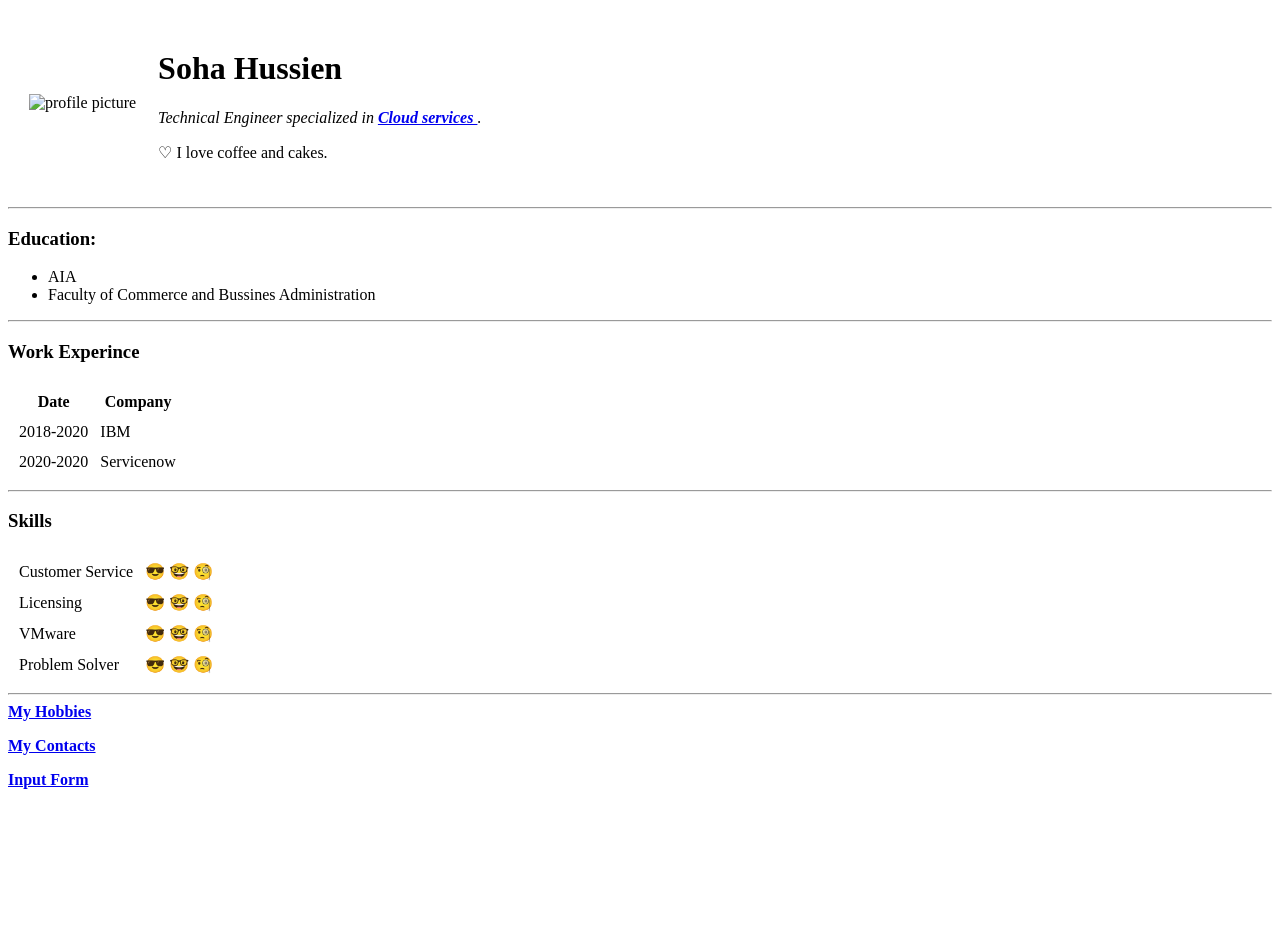
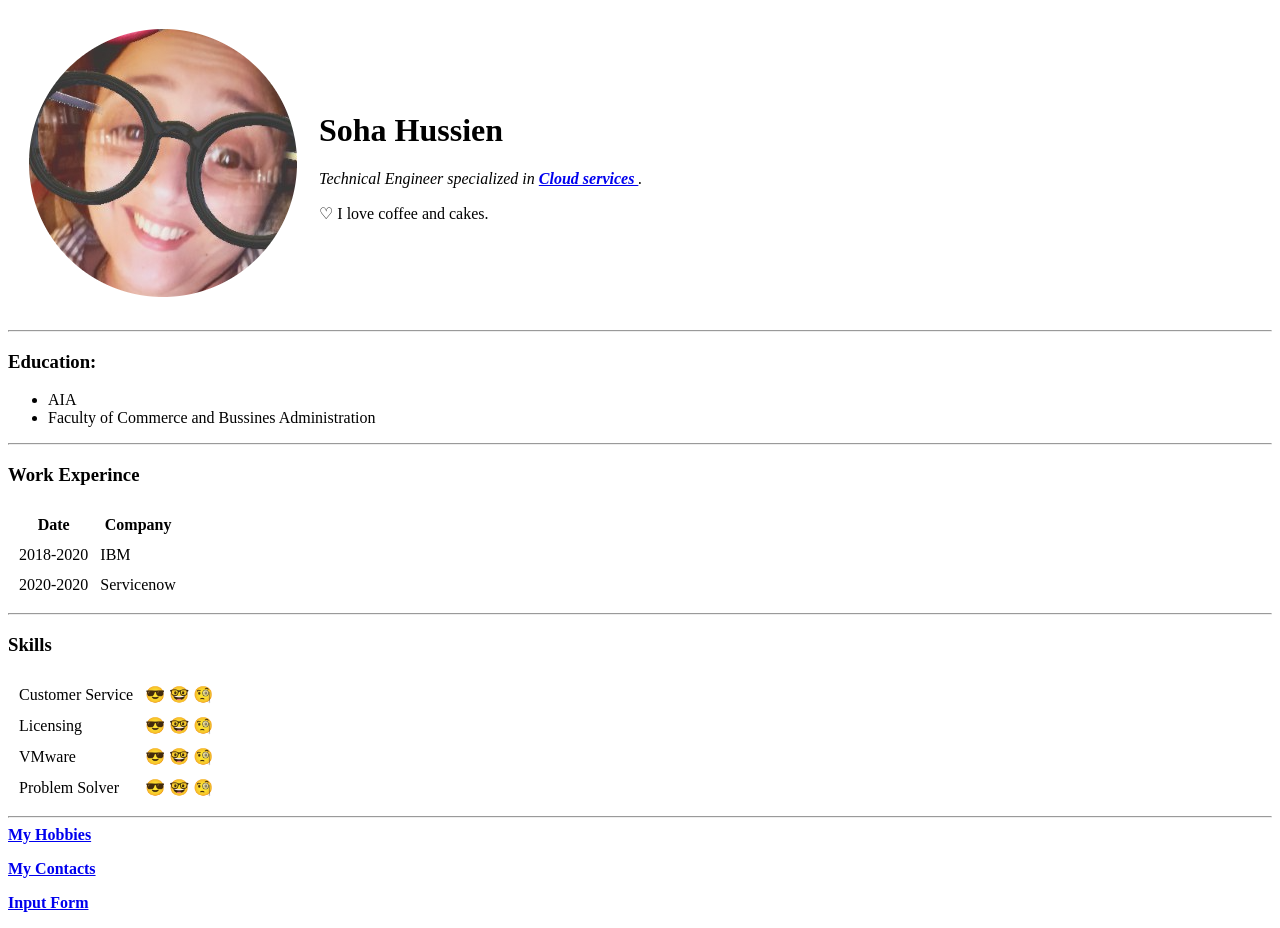
Before and after one commit to SohaHussien/IntiaCV, a plain HTML site: page index.html in a window 1280 px wide. Before the commit the page ends 805 px from the top, so only its background shows below. Drawn offline with Linux system fonts and the light colour scheme; the site is published under a folder, as on GitHub Pages, so addresses that start at the root find nothing.

Commit message:
Update index.html

```diff
--- a/index.html
+++ b/index.html
@@ -11,7 +11,7 @@
 <body>
   <table cellspacing="20">
     <tr>
-      <td><img src="/Images/Soha2copy-modified.png" alt="profile picture"></td>
+      <td><img src="./Images/Soha2copy-modified.png" alt="profile picture"></td>
       <td>
         <h1> Soha Hussien </h1>
         <p><em>Technical Engineer specialized in <strong> <a href="https://ifunny.co/picture/funny-cloud-data-storage-it-are-you-sure-this-how-RR9On91C9?s=cl"> Cloud services </a> </strong>.</em></p>
```
